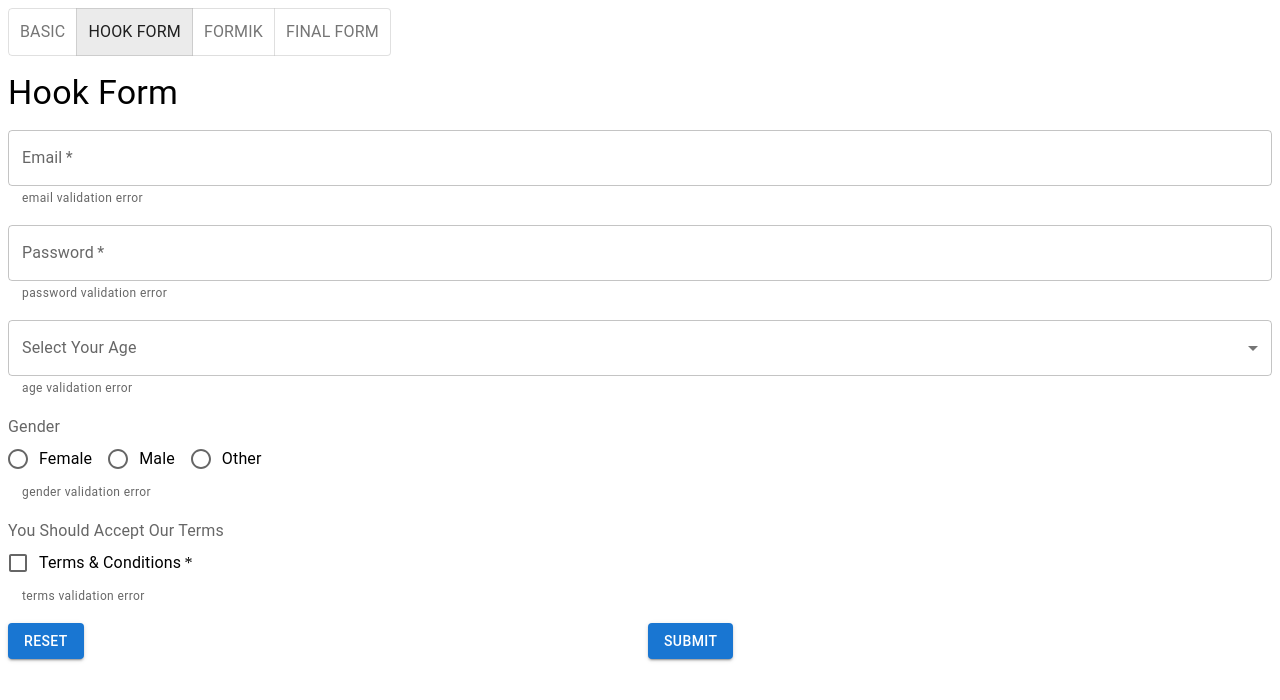
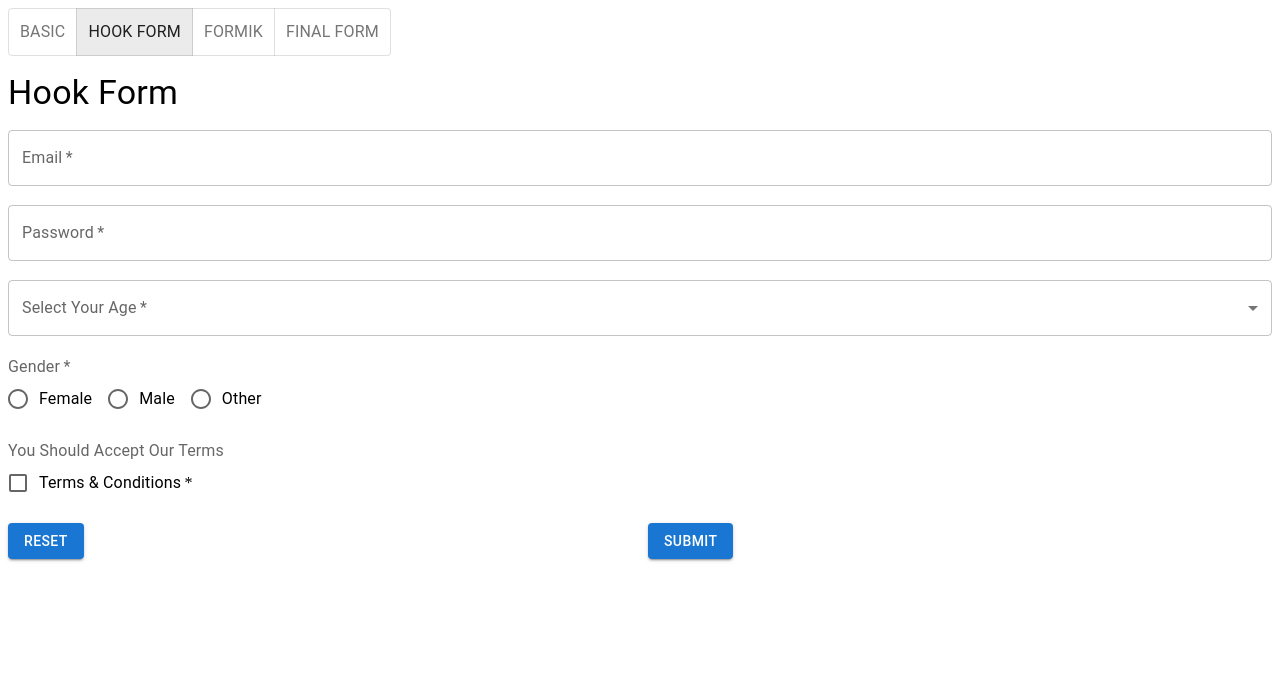
Before and after one commit to aminqp/form-template-with-mui, a React (Create React App) app: page / in a window 1280 px wide. Both pictures are taken after a click on the button "HOOK FORM". Shown: the top 700 px of the page. Built offline with nearby package versions, Linux system fonts and the light colour scheme; what mui-rff would draw is missing.

Commit message:
Implemented Hook form

```diff
--- a/package.json
+++ b/package.json
@@ -19,13 +19,16 @@
     "react": "18.2.0",
     "react-dom": "18.2.0",
     "react-final-form": "^7.0.0",
+    "react-hook-form": "^7.63.0",
     "react-scripts": "5.0.1",
+    "@hookform/devtools": "^4.4.0",
+    "@hookform/resolvers": "^3.9.0",
     "yup": "^1.7.0"
   },
   "devDependencies": {
     "@types/react": "18.2.38",
     "@types/react-dom": "18.2.15",
-    "typescript": "4.4.4"
+    "typescript": "^4.9.5"
   },
   "scripts": {
     "start": "react-scripts start",
--- a/src/final-form.tsx
+++ b/src/final-form.tsx
@@ -19,7 +19,7 @@ import {
 import { schema } from "./yup";
 
 interface FormData {
-  age: string;
+  age: number;
   email: string;
   gender: string;
   password: string;
@@ -34,11 +34,11 @@ export default function FinalForm() {
     undefined
   );
 
-  const initialValues: FormData = {
-    age: "",
-    email: "",
-    gender: "",
-    password: "",
+  const initialValues: Partial<FormData> = {
+    age: undefined,
+    email: undefined,
+    gender: undefined,
+    password: undefined,
     terms: false,
   };
 
--- a/src/hook-form.tsx
+++ b/src/hook-form.tsx
@@ -15,60 +15,108 @@ import {
     RadioGroup,
     Typography,
 } from "@mui/material";
+import {useForm, Controller, SubmitHandler} from "react-hook-form";
+import {DevTool} from "@hookform/devtools";
+import {yupResolver} from "@hookform/resolvers/yup";
+
 import {
     INPUT_NAMES,
     INPUT_LABEL_MAP,
     AGE_OPTIONS,
     GENDER_OPTIONS,
 } from "./constants";
-// import { schema } from "./yup";
+import {schema, SchemaType} from "./yup";
+
+const initialValues: Partial<SchemaType> = {
+    [INPUT_NAMES.EMAIL]: undefined,
+    [INPUT_NAMES.PASSWORD]: undefined,
+    [INPUT_NAMES.AGE]: undefined,
+    [INPUT_NAMES.GENDER]: undefined,
+    [INPUT_NAMES.TERMS]: false,
+};
 
 export default function HookForm() {
+    const {handleSubmit, control, reset,} = useForm<SchemaType>({
+        resolver: yupResolver(schema),
+        mode: 'all', // onBlur onChange onSubmit onTouched
+        defaultValues: initialValues,
+    });
+
+    const onSubmit: SubmitHandler<SchemaType> = (data) => console.log(data);
+
     return (
         <>
-      <Typography variant="h4" sx={{ mb: 2 }}>
+            <DevTool control={control}/>
+            <Typography variant="h4" sx={{mb: 2}}>
                 Hook Form
             </Typography>
-      <form action="">
+            <form onSubmit={handleSubmit(onSubmit)}>
                 <Stack direction="column" spacing={2}>
-          <FormControl required>
+                    <Controller
+                        name={INPUT_NAMES.EMAIL}
+                        control={control}
+                        render={({field, fieldState: {error}}) => (
+                            <FormControl
+                                required
+                                error={!!error}
+                            >
                                 <InputLabel htmlFor={INPUT_NAMES.EMAIL}>
                                     {INPUT_LABEL_MAP[INPUT_NAMES.EMAIL]}
                                 </InputLabel>
                                 <OutlinedInput
+                                    {...field}
+                                    value={field.value || ''}
                                     id={INPUT_NAMES.EMAIL}
                                     label={INPUT_LABEL_MAP[INPUT_NAMES.EMAIL]}
                                     aria-describedby={`${INPUT_NAMES.EMAIL}-error-helper`}
                                 />
                                 <FormHelperText id={`${INPUT_NAMES.EMAIL}-error-helper`}>
-              {INPUT_NAMES.EMAIL} validation error
+                                    {error?.message}
                                 </FormHelperText>
                             </FormControl>
-          <FormControl required>
+                        )}
+                    />
+                    <Controller
+                        name={INPUT_NAMES.PASSWORD}
+                        control={control}
+                        render={({field, fieldState: {error}}) => (
+                            <FormControl
+                                required
+                                error={!!error}>
                                 <InputLabel htmlFor={INPUT_NAMES.PASSWORD}>
                                     {INPUT_LABEL_MAP[INPUT_NAMES.PASSWORD]}
                                 </InputLabel>
                                 <OutlinedInput
+                                    {...field}
+                                    value={field.value || ''}
                                     type="password"
                                     id={INPUT_NAMES.PASSWORD}
                                     label={INPUT_LABEL_MAP[INPUT_NAMES.PASSWORD]}
                                     aria-describedby={`${INPUT_NAMES.PASSWORD}-error-helper`}
                                 />
                                 <FormHelperText id={`${INPUT_NAMES.PASSWORD}-error-helper`}>
-              {INPUT_NAMES.PASSWORD} validation error
+                                    {error?.message}
                                 </FormHelperText>
                             </FormControl>
+                        )}
+                    />
 
-          <FormControl fullWidth>
+                    <Controller
+                        name={INPUT_NAMES.AGE}
+                        control={control}
+                        render={({field, fieldState: {error}}) => (
+                            <FormControl
+                                required
+                                fullWidth error={!!error}>
                                 <InputLabel id={INPUT_LABEL_MAP[INPUT_NAMES.AGE]}>
                                     {INPUT_LABEL_MAP[INPUT_NAMES.AGE]}
                                 </InputLabel>
                                 <Select
+                                    {...field}
+                                    value={field.value || null}
                                     labelId={INPUT_LABEL_MAP[INPUT_NAMES.AGE]}
-              id={INPUT_NAMES.PASSWORD}
-              value={null}
+                                    id={INPUT_NAMES.AGE}
                                     label={INPUT_LABEL_MAP[INPUT_NAMES.AGE]}
-              // onChange={handleChange}
                                 >
                                     {AGE_OPTIONS.map((item) => (
                                         <MenuItem
@@ -80,57 +128,70 @@ export default function HookForm() {
                                     ))}
                                 </Select>
                                 <FormHelperText id={`${INPUT_NAMES.AGE}-error-helper`}>
-              {INPUT_NAMES.AGE} validation error
+                                    {error?.message}
                                 </FormHelperText>
                             </FormControl>
-          <FormControl>
+                        )}
+                    />
+                    <Controller
+                        name={INPUT_NAMES.GENDER}
+                        control={control}
+                        render={({field, fieldState: {error}}) => (
+                            <FormControl
+                                required
+                                error={!!error}>
                                 <FormLabel id={INPUT_LABEL_MAP[INPUT_NAMES.GENDER]}>
                                     {INPUT_LABEL_MAP[INPUT_NAMES.GENDER]}
                                 </FormLabel>
                                 <RadioGroup
+                                    {...field}
+                                    value={field.value || ''}
                                     row
                                     aria-labelledby={INPUT_LABEL_MAP[INPUT_NAMES.GENDER]}
-              name={INPUT_NAMES.GENDER}
-              aria-describedby={`${INPUT_NAMES.GENDER}-error-helper`}
                                 >
                                     {GENDER_OPTIONS.map((item) => (
                                         <FormControlLabel
                                             key={`${item.label}--${item.value}`}
                                             value={item.value}
-                  control={<Radio />}
+                                            control={<Radio/>}
                                             label={item.label}
                                         />
                                     ))}
                                 </RadioGroup>
                                 <FormHelperText id={`${INPUT_NAMES.GENDER}-error-helper`}>
-              {INPUT_NAMES.GENDER} validation error
+                                    {error?.message}
                                 </FormHelperText>
                             </FormControl>
-          <FormControl
-          // error
-          >
+                        )}
+                    />
+                    <Controller
+                        name={INPUT_NAMES.TERMS}
+                        control={control}
+                        render={({field, fieldState: {error}}) => (
+                            <FormControl error={!!error}>
                                 <FormLabel component="legend">
                                     You Should Accept Our Terms
                                 </FormLabel>
                                 <FormControlLabel
-              required
                                     control={
                                         <Checkbox
-                  // checked={gilad}
-                  // onChange={handleChange}GENDER
-                  name={INPUT_NAMES.TERMS}
-                  aria-describedby={`${INPUT_NAMES.PASSWORD}-error-helper`}
+                                            {...field}
+                                            required
+                                            checked={field.value || false}
+                                            aria-describedby={`${INPUT_NAMES.TERMS}-error-helper`}
                                         />
                                     }
                                     label={INPUT_LABEL_MAP[INPUT_NAMES.TERMS]}
                                 />
                                 <FormHelperText id={`${INPUT_NAMES.TERMS}-error-helper`}>
-              {INPUT_NAMES.TERMS} validation error
+                                    {error?.message}
                                 </FormHelperText>
                             </FormControl>
+                        )}
+                    />
                     <Grid container spacing={2}>
                         <Grid size={6}>
-              <Button type="button" variant="contained">
+                            <Button type="button" variant="contained" onClick={() => reset(initialValues)}>
                                 Reset
                             </Button>
                         </Grid>
--- a/src/yup.ts
+++ b/src/yup.ts
@@ -1,18 +1,30 @@
 import * as Yup from "yup";
-import { INPUT_NAMES, AGE_OPTIONS, GENDER_OPTIONS } from "./constants";
+import {INPUT_NAMES, AGE_OPTIONS, GENDER_OPTIONS} from "./constants";
 
 export const schema = Yup.object().shape({
-  [INPUT_NAMES.AGE]: Yup.mixed().oneOf(AGE_OPTIONS.map((opt) => opt.value)),
+    [INPUT_NAMES.AGE]: Yup.number()
+        .transform((value) => (isNaN(value) ? undefined : value))
+        .oneOf(AGE_OPTIONS.map((opt) => opt.value), "Please select a valid age").required(),
     [INPUT_NAMES.EMAIL]: Yup.string()
         .required()
-    .matches(/^[a-zA-Z0-9._%+-]+@[a-zA-Z0-9.-]+\.[a-zA-Z]{2,}$/),
-  [INPUT_NAMES.GENDER]: Yup.mixed().oneOf(
-    GENDER_OPTIONS.map((opt) => opt.value)
+        .matches(
+            /^[a-zA-Z0-9._%+-]+@[a-zA-Z0-9.-]+\.[a-zA-Z]{2,}$/,
+            "Please enter a valid email address"
         ),
+    [INPUT_NAMES.GENDER]: Yup.string()
+        .oneOf(
+            GENDER_OPTIONS.map((opt) => opt.value),
+            "Please select a valid gender"
+        ).required(),
     [INPUT_NAMES.PASSWORD]: Yup.string()
         .required()
-    .matches(/^(?=.*[a-z])(?=.*[A-Z])(?=.*\d)(?=.*[\W_]).{8,}$/),
+        .matches(
+            /^(?=.*[a-z])(?=.*[A-Z])(?=.*\d)(?=.*[\W_]).{8,}$/,
+            "Password must be at least 8 characters and include uppercase, lowercase, number, and special character"
+        ),
     [INPUT_NAMES.TERMS]: Yup.boolean()
-    .oneOf([true], "terms is a required field")
-    .required(),
+        .oneOf([true], "You must accept the terms and conditions")
+        .required("You must accept the terms and conditions"),
 });
+
+export type SchemaType = Yup.InferType<typeof schema>;
```
Also changed, not shown: 2 other files (tests, documents, lock files or other folders). Lines whose indentation alone changed are shown as unchanged.
